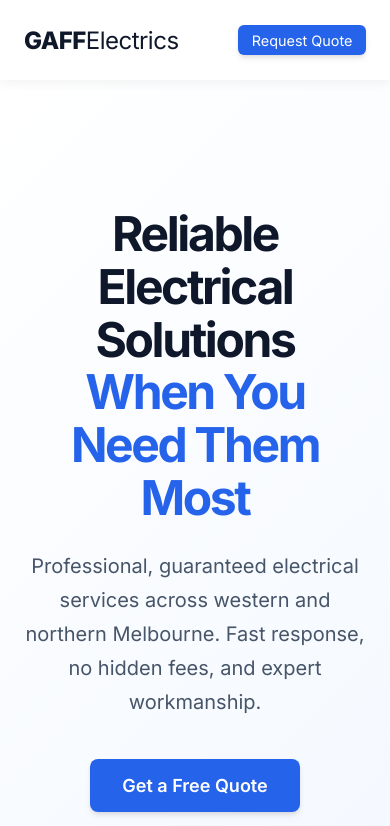
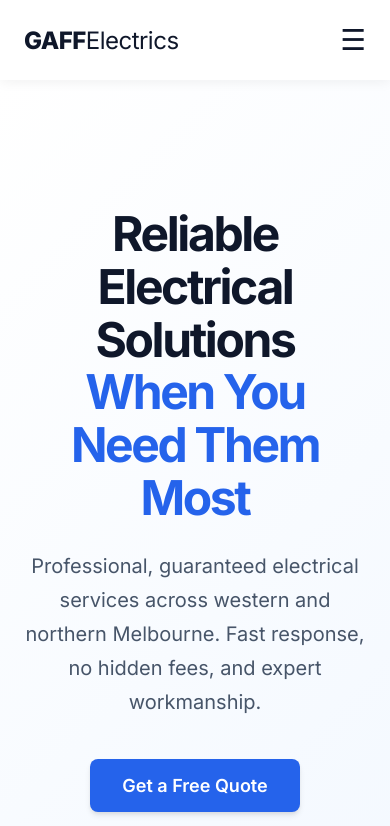
Before and after one commit to rrad0004-bot/gaff-electrics-web, a Next.js app: page / in a window 390 px wide. Shown: the top 826 px of the page. Built offline with nearby package versions, Linux system fonts and the light colour scheme.

Commit message:
hamburger

```diff
--- a/src/components/Navbar.module.css
+++ b/src/components/Navbar.module.css
@@ -89,3 +89,42 @@
   display: inline-flex;
   align-items: center;
 }
+
+/* Hamburger button */
+.hamburger {
+  display: none;
+  font-size: 1.8rem;
+  background: none;
+  border: none;
+  cursor: pointer;
+  color: var(--primary-navy);
+}
+
+/* Mobile menu */
+@media (max-width: 768px) {
+  .hamburger {
+    display: block;
+  }
+
+  .navLinks {
+    display: none;
+    flex-direction: column;
+    position: absolute;
+    top: var(--nav-height);
+    left: 0;
+    width: 100%;
+    background: white;
+    padding: 1rem;
+    box-shadow: var(--shadow-md);
+    gap: 1rem;
+  }
+
+  .showMenu {
+    display: flex;
+  }
+
+  .navActions {
+    display: none;
+    /* optional: cleaner mobile UI */
+  }
+}
--- a/src/components/Navbar.tsx
+++ b/src/components/Navbar.tsx
@@ -1,7 +1,9 @@
+import { useState } from 'react';
 import Link from 'next/link';
 import styles from './Navbar.module.css';
 
 export default function Navbar() {
+  const [menuOpen, setMenuOpen] = useState(false);
   return (
     <nav className={styles.navbar}>
       <div className={`container ${styles.navContainer}`}>
@@ -9,7 +11,7 @@ export default function Navbar() {
           GAFF<span>Electrics</span>
         </Link>
 
-        <div className={styles.navLinks}>
+        <div className={`${styles.navLinks} ${menuOpen ? styles.showMenu : ''}`}>
           <Link href="/">Home</Link>
           <Link href="/about">About Us</Link>
           <Link href="/services">Services</Link>
@@ -27,7 +29,12 @@ export default function Navbar() {
           </Link>
         </div>
 
-        {/* Mobile menu button would go here */}
+        <button
+          className={styles.hamburger}
+          onClick={() => setMenuOpen(!menuOpen)}
+        >
+          ☰
+        </button>
       </div>
     </nav>
   );
```
